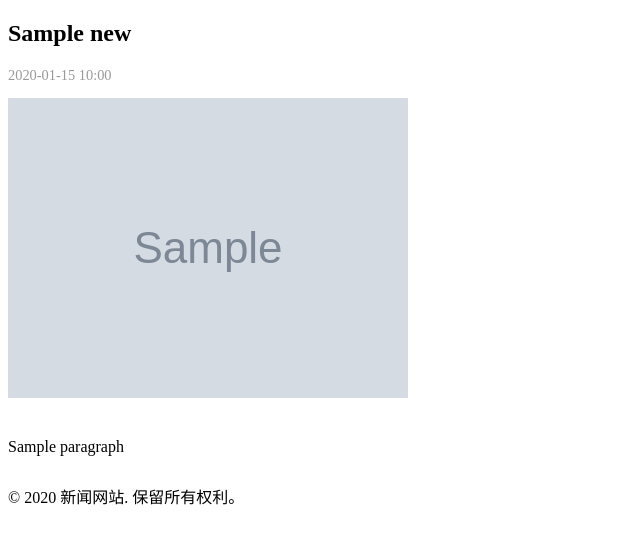
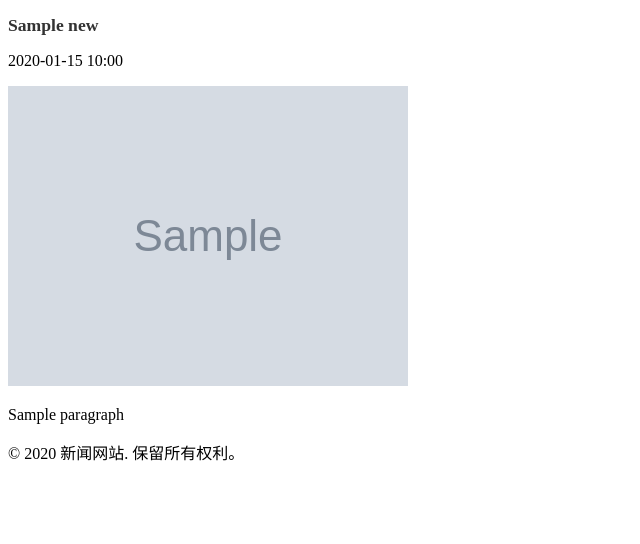
Before and after one commit to elaineling891-ux/GlobalInternationalNews, a FastAPI app: template templates/news_detail.html in a window 1280 px wide. Shown: the part 81-625 px from the top of the page, without its empty margins (0-640 px from the left). Run offline with FastAPI, Linux system fonts and the light colour scheme; the template is opened without the code that fills it: most values are stand-ins (such as "Sample title", 1, 10 or a date in 2020); grey boxes marked "Sample" are stand-in pictures; parts of the project's set-up code (start-up, migrations or seed data) failed here and were passed over.

Commit message:
Update news_detail.html

```diff
--- a/templates/news_detail.html
+++ b/templates/news_detail.html
@@ -2,18 +2,20 @@
 
 {% block content %}
 <article class="news-detail">
-    <h1>{{ news.title }}</h1>
-    <p class="date">{{ news.created_at.strftime('%Y-%m-%d %H:%M') }}</p>
+    <h1 class="news-title">{{ news.title }}</h1>
+    <p class="news-date">{{ news.created_at.strftime('%Y-%m-%d %H:%M') }}</p>
 
     {% if news.image_url %}
-        <img src="{{ news.image_url }}" alt="{{ news.title }}" style="max-width:100%;height:auto;margin-bottom:1em;">
+        <div class="news-image-wrapper">
+            <img src="{{ news.image_url }}" alt="{{ news.title }}" class="news-image">
+        </div>
     {% endif %}
 
-    <div class="content">
+    <div class="news-content">
         {% for paragraph in news.content.splitlines() %}
             {% set clean_paragraph = paragraph.strip() %}
             {% if clean_paragraph %}
-                <p style="margin-bottom:1.5em; line-height:1.6;">{{ clean_paragraph }}</p>
+                <p>{{ clean_paragraph }}</p>
             {% endif %}
         {% endfor %}
     </div>
```
